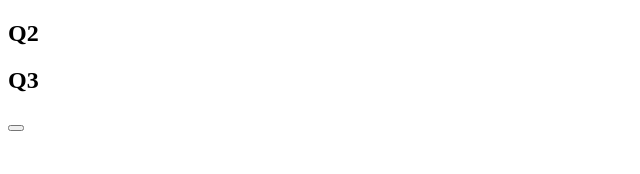
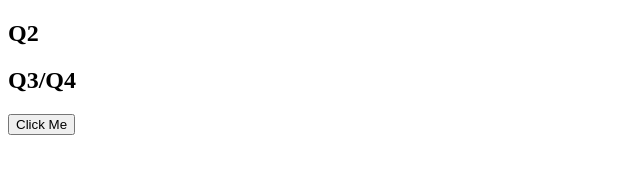
Before and after one commit to ga-wdi-remote/w02-diagnostic, a website: page index.html in a window 1280 px wide. Shown: the whole page, without its empty margins (0-640 px from the left). Drawn offline with Linux system fonts and the light colour scheme.

Commit message:
Add Q4
Take the function from Q3 and set it as the click handler for a
particular element on the page.

```diff
--- a/diagnostic.js
+++ b/diagnostic.js
@@ -33,3 +33,8 @@ var renderTaskList = function(tasks){
 var rotateBackgroundColor = function(){
   // Your Code Here
 };
+
+// 4. Set `rotateBackgroundColor` as a click handler for the button with the id
+//    `q3-q4-button`.
+
+// Your Code Here
--- a/index.html
+++ b/index.html
@@ -13,8 +13,8 @@
     </section>
 
     <section>
-      <h2> Q3 </h2>
-      <button></button>
+      <h2> Q3/Q4 </h2>
+      <button id="q3-q4-button"> Click Me </button>
     </section>
 
   </body>
```
